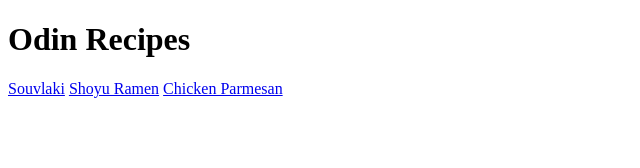
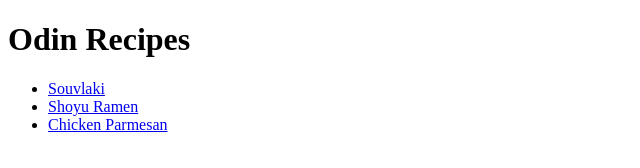
Before and after one commit to AdrianaVPerez/odin-recipes, a plain HTML site: page index.html in a window 1280 px wide. Shown: the whole page, without its empty margins (0-640 px from the left). Drawn offline with Linux system fonts and the light colour scheme.

Commit message:
Cleaned recipe links

```diff
--- a/index.html
+++ b/index.html
@@ -8,8 +8,11 @@
 </head>
 <body>
     <h1>Odin Recipes</h1>
-    <a href="recipes/souvlaki.html">Souvlaki</a>
-    <a href="recipes/shoyu-ramen.html">Shoyu Ramen</a>
-    <a href="recipes/chicken-parmesan.html">Chicken Parmesan</a>
+    <ul>
+        <li><a href="recipes/souvlaki.html">Souvlaki</a></li>
+        <li><a href="recipes/shoyu-ramen.html">Shoyu Ramen</a></li>
+        <li><a href="recipes/chicken-parmesan.html">Chicken Parmesan</a></li>
+    </ul>
+
 </body>
 </html>
```
